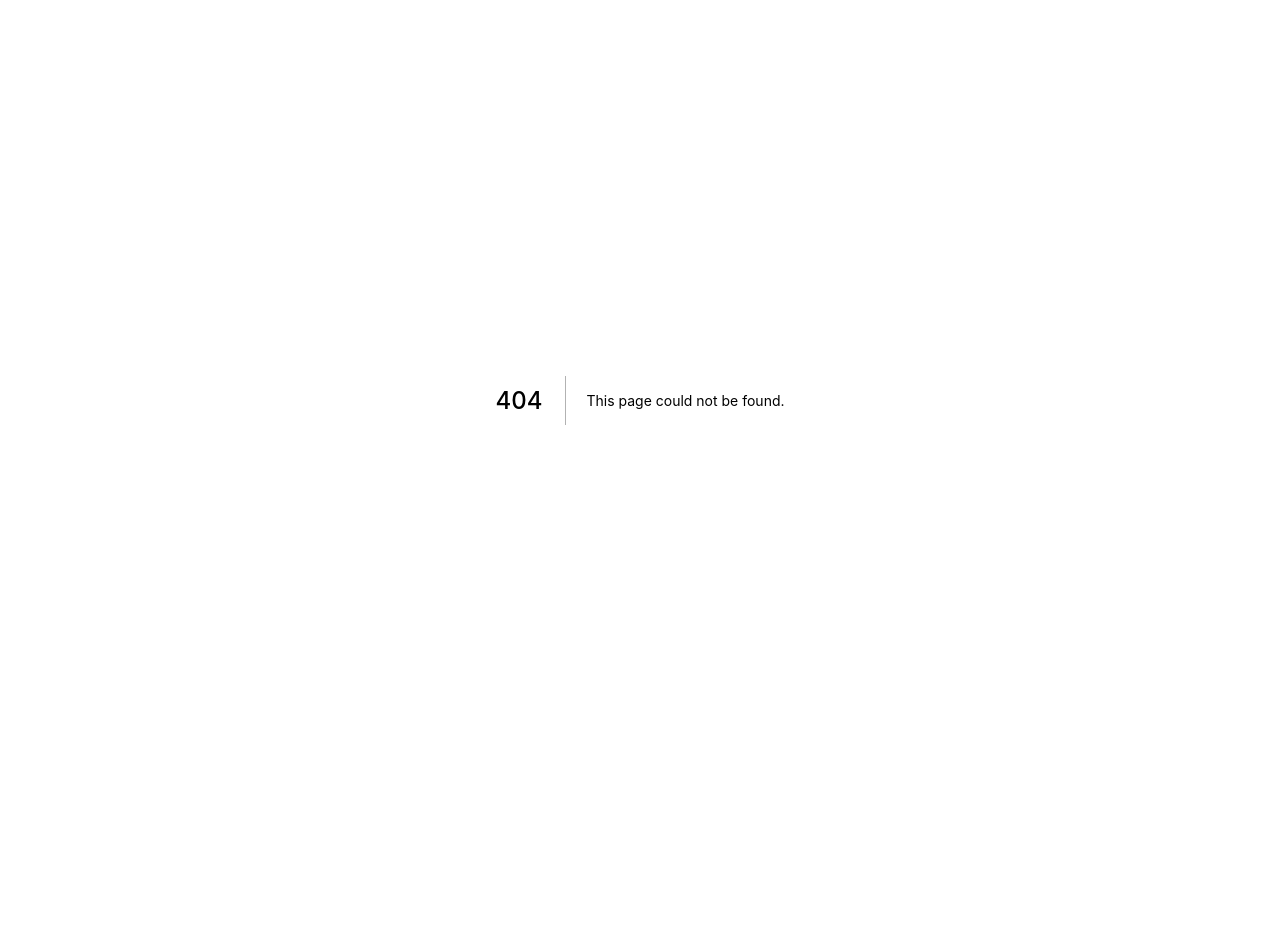
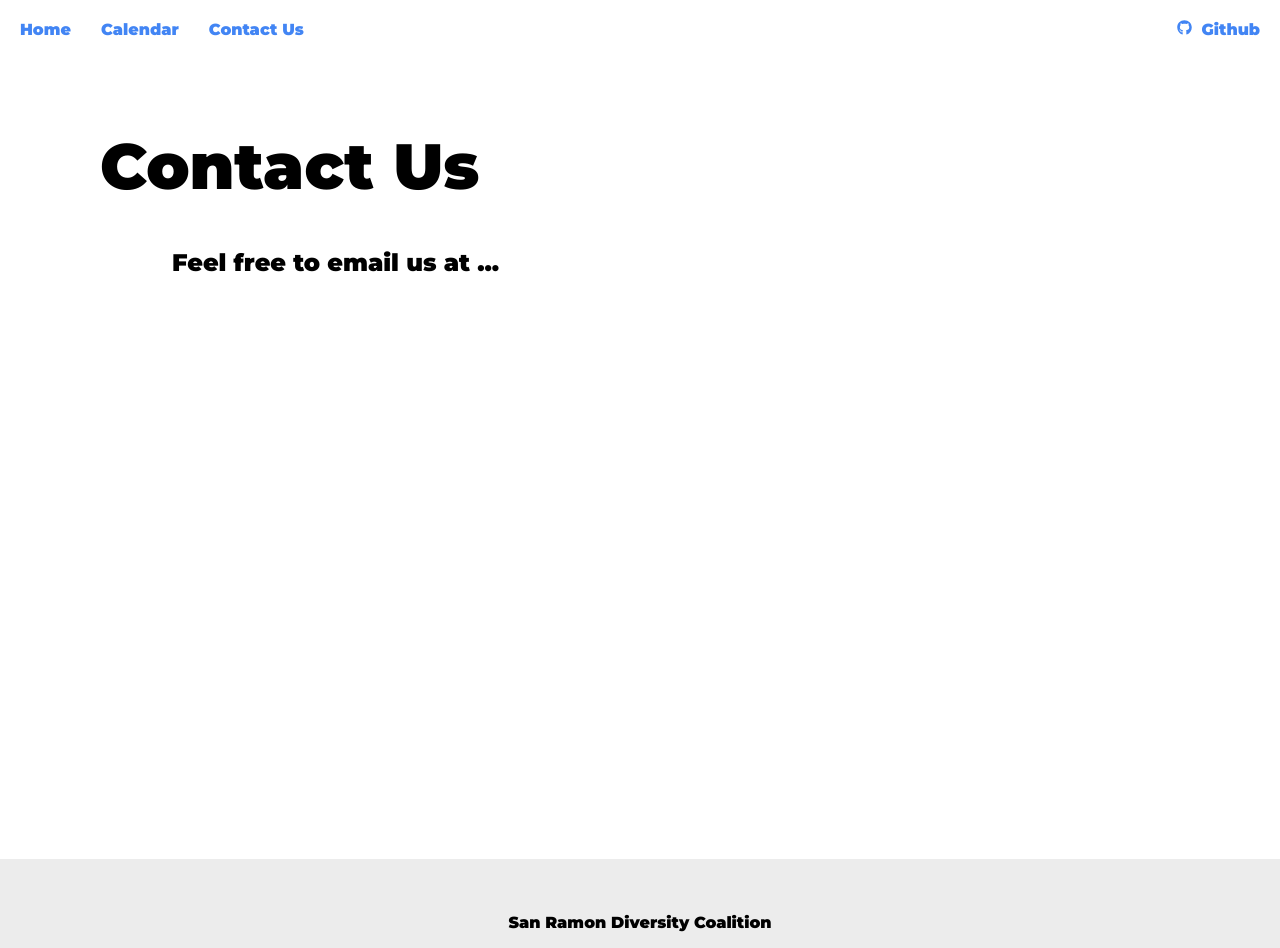
Before and after one commit to neelr/SRVDC, a Next.js app: page /contact in a window 1280 px wide. Before the commit this address had no page. Shown: the top 948 px of the page. Before the commit the page ends 800 px from the top, so only its background shows below. Built offline with nearby package versions, Linux system fonts and the light colour scheme.

Commit message:
add footer and layout

```diff
--- /dev/null
+++ b/components/Footer.js
@@ -0,0 +1,47 @@
+import Link from "next/link";
+import {FaEnvelope,FaFacebookSquare} from "react-icons/fa";
+const Footer = () => {
+    return(
+        <div className="container">
+            <div className="center">
+                <p>San Ramon Diversity Coalition</p>
+                <span><a className="icon"><FaEnvelope size={30}/></a><a className="icon"><FaFacebookSquare size={30}/></a></span>
+                <p className="smallText">Created by <a href="https://neelredkar.tech" className="link">@Neel Redkar</a></p>
+                <p className="smallText">MIT License</p>
+            </div>
+            <style>{`
+                .icon {
+                    margin:10px;
+                }
+                .icon :hover {
+                    color:#4285f4;
+                    cursor: pointer;
+                }
+                .container {
+                    background-color: #ececec;
+                    height: 30vh;
+                    text-align:center;
+                    display: flex;
+                }
+                .center {
+                    margin: auto;
+                }
+                .link  {
+                    color:#4285f4;
+                    border-radius:20px;
+                    padding: 3px;
+                    text-decoration:none;
+                }
+                a.link:hover {
+                    background-color:#ccc;
+                    cursor: pointer;
+                }
+                .smallText {
+                    font-size:0.9em;
+                }
+            `}</style>
+        </div>
+    )
+};
+
+export default Footer;
--- a/components/Header.js
+++ b/components/Header.js
@@ -1,5 +1,5 @@
 import Link from "next/link";
-
+import {FaGithub} from "react-icons/fa";
 var styles = {
     header: {
         width: "100vw",
@@ -21,19 +21,39 @@ var styles = {
         float: "right",
         display: "inline-block",
         paddingRight: "20px"
-    },
+    },icon: {
+        display: "inline-block",
+        marginRight: "10px",
+    }
 }
 const Header = () => {
     return (
         <div style={styles.header}>
             <span>
-                <Link href="/etx"><a style={styles.item}>Home</a></Link>
-                <Link href="/etx"><a style={styles.item}>Calendar</a></Link>
-                <Link href="/etx"><a style={styles.item}>Contact Us</a></Link>
+                <Link href="/"><a className="item" style={styles.item}>Home</a></Link>
+                <Link href="/calender"><a className="item" style={styles.item}>Calendar</a></Link>
+                <Link href="/contact"><a className="item" style={styles.item}>Contact Us</a></Link>
             </span>
-            <span>
-                <a href="https://github.com/hacker719/srvdc" style={styles.itemside}>Github</a>
+            <span className="hidden-mobile">
+            <a className="item" href="https://github.com/hacker719/srvdc" style={styles.itemside}>
+                <FaGithub size={15} style={styles.icon}/>
+                <span>Github</span>
+            </a>
             </span>
+            <style>{`
+            .item:hover {
+                color:black !important;
+            }
+            .item {
+                display: flex;
+            }
+            .iconText {
+                margin-bottom:10px
+            }
+            .center {
+                margin: auto;
+            }
+            `}</style>
         </div>
     )
 }
--- a/components/Hero.js
+++ b/components/Hero.js
@@ -5,13 +5,13 @@ var style = {
         width:"100vw",
     },
     inside: {
-        padding: "100px"
+        padding: "25px"
     }
 }
 const Hero = (props) => {
     return(
         <div style={style.main}>
-            <div style={style.inside}>
+            <div className="main" style={style.inside}>
                 {props.children}
             </div>
         </div>
--- /dev/null
+++ b/components/Layout.js
@@ -0,0 +1,19 @@
+import Header from "../components/Header";
+import Head from "next/head";
+import Footer from "../components/Footer";
+const Layout = (props)=> {
+    return(
+        <div>
+            <Head>
+                <meta name="viewport" content="width=device-width, initial-scale=1" />
+                <meta charSet="utf-8" />
+                <title>SRVDC</title>
+            </Head>
+            <Header/>
+            {props.children}
+            <Footer/>
+        </div>
+    )
+}
+
+export default Layout;
--- a/package.json
+++ b/package.json
@@ -23,6 +23,7 @@
     "next": "^9.0.5",
     "react": "^16.9.0",
     "react-dom": "^16.9.0",
+    "react-icons": "^3.7.0",
     "react-typing-animation": "^1.6.2"
   }
 }
--- /dev/null
+++ b/pages/contact.js
@@ -0,0 +1,44 @@
+import Layout from "../components/Layout";
+import Hero from "../components/Hero";
+
+const Contact = () => {
+    return(
+        <div>
+            <Layout>
+            <Hero>
+                <h1 className="herotext">Contact Us</h1>
+                <p className="text">Feel free to email us at ...</p>
+            </Hero>
+            <style jsx global>{`
+            @import url('https://fonts.googleapis.com/css?family=Montserrat:900&display=swap');
+            body {
+                margin:0px;
+                font-family: 'Montserrat', sans-serif;
+            }
+            .text {
+                font-size:1.5rem;
+                text-indent:3em;
+            }
+            @media screen and (min-width: 800px) {
+                .herotext {
+                    font-size:4rem !important;
+                }
+                .main {
+                    padding-left: 100px !important;
+                }
+            }
+            @media screen and (max-width: 800px) {
+                .hidden-mobile {
+                    display: none;
+                }
+                .text {
+                    font-size:1rem;
+                }
+            }
+            `}</style>
+            </Layout>
+        </div>
+    )
+}
+
+export default Contact;
```
Also changed, not shown: pages/index.js (+31 -13 lines).
